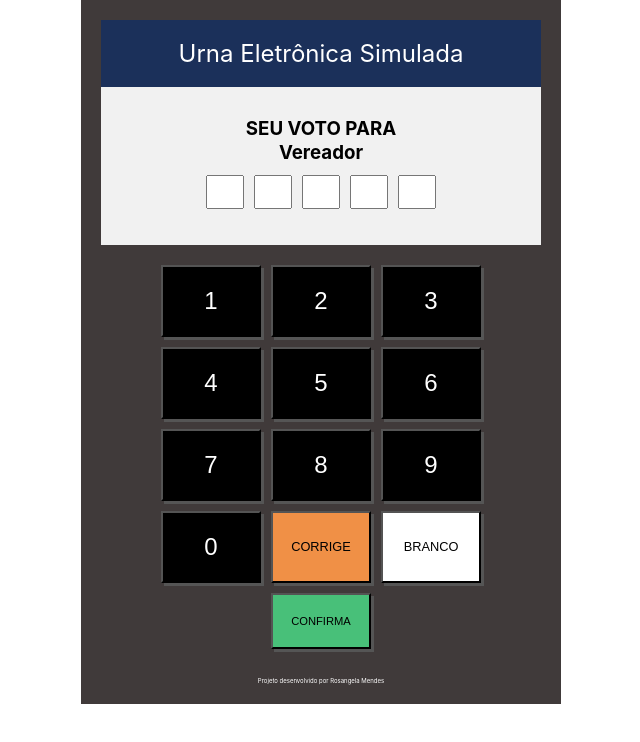
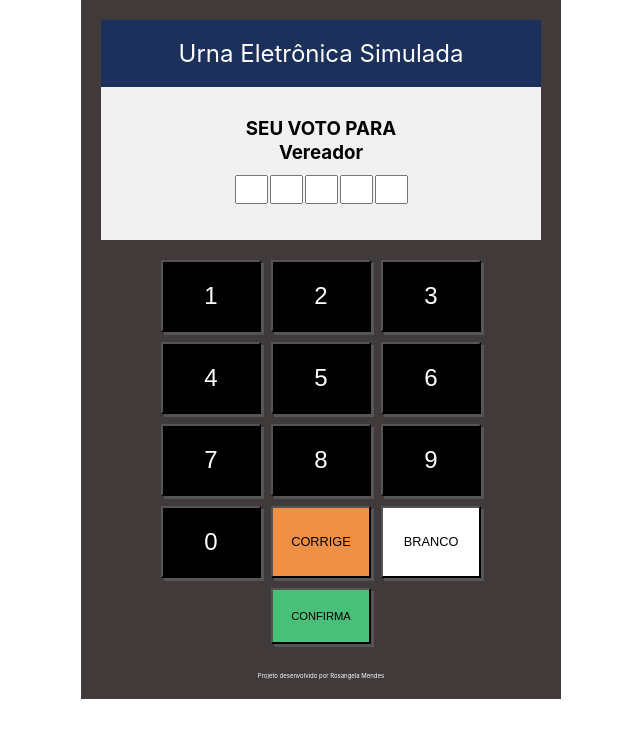
Before and after one commit to Rommendes/simulador-urna-eletronica24, a React (Create React App) app: page / in a window 1280 px wide. Shown: the top 742 px of the page, without its empty margins (319-959 px from the left). Built offline with nearby package versions, Linux system fonts and the light colour scheme; no server answers.

Commit message:
upDate tela

```diff
--- a/src/componentes/Tela/tela.jsx
+++ b/src/componentes/Tela/tela.jsx
@@ -14,7 +14,7 @@
         maxLength="1"
         value={numero[i] || ""} // Exibe o número digitado ou vazio
         readOnly
-        style={{ width: "30px", textAlign: "center", fontSize:"24px", margin: "0 5px" }} // Adiciona estilo para centralizar o número
+        style={{ width: "25px", textAlign: "center", fontSize:"20px", margin: "0 1px" }} // Adiciona estilo para centralizar o número
       />
     );
   }
```
